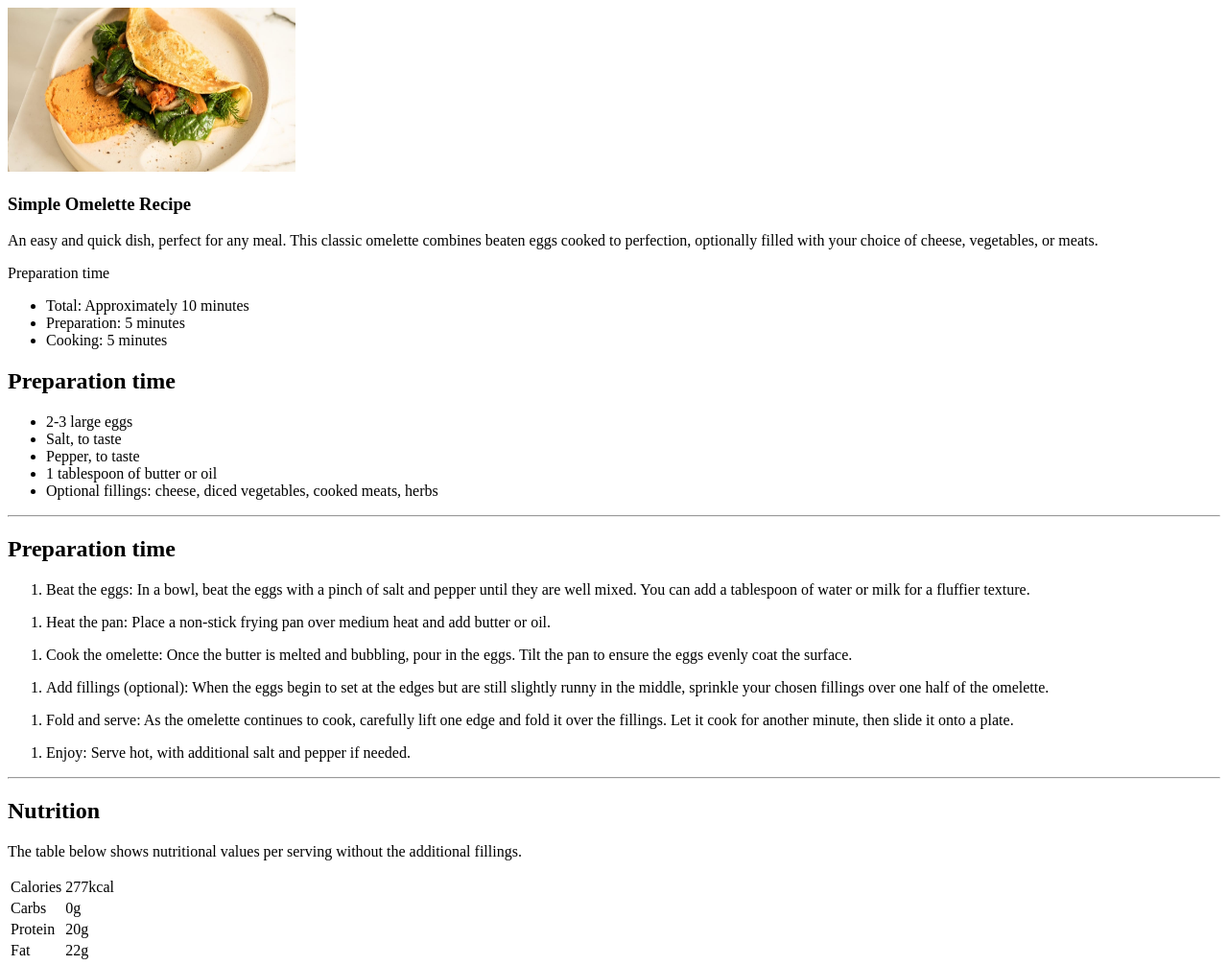
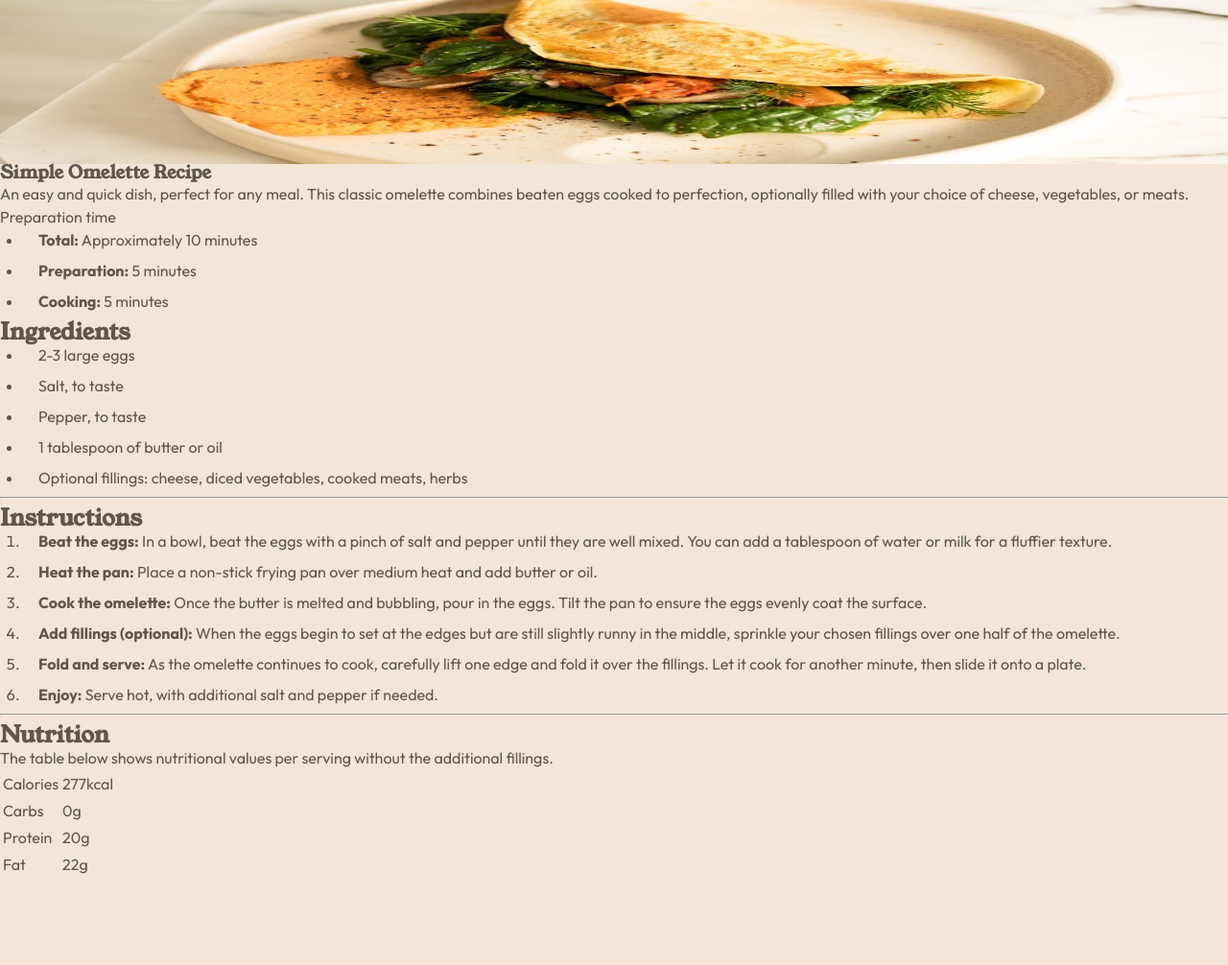
Before and after one commit to devchris03/Recipe, a plain HTML site: page index.html in a window 1280 px wide. Shown: the whole page at 96% size. After the commit the page ends 916 px from the top, so only its background shows below. Drawn offline with Linux system fonts and the light colour scheme.

Commit message:
style: Agrega estilos bases2

```diff
--- /dev/null
+++ b/css/style.css
@@ -0,0 +1,89 @@
+:root {
+    --rose800: rgb(122, 40, 78);
+    --rose50: rgb(255, 247, 251);
+    --stone900: rgb(49, 46, 44);
+    --stone600: rgb(95, 86, 77);
+    --stone150: rgb(227, 221, 215);
+    --stone100: rgb(243, 229, 215);
+    --brown800: rgb(133, 70, 50);
+    --white: rgb(255, 255, 255);
+    --fontPrimary: "Young Serif";
+    --fontSecundary: "Outfit";
+}
+
+
+/* fuentes */
+
+@font-face {
+    font-family: "Young Serif";
+    src: url(../assets/fonts/YoungSerif-Regular.ttf);
+    font-weight: 400;
+    font-style: normal;
+}
+
+@font-face {
+    font-family: "Outfit";
+    src: url(../assets/fonts/Outfit-Regular.ttf);
+    font-weight: 400;
+    font-style: normal;
+}
+
+@font-face {
+    font-family: "Outfit";
+    src: url(../assets/fonts/Outfit-SemiBold.ttf);
+    font-weight: 600;
+    font-style: normal;
+}
+
+@font-face {
+    font-family: "Outfit";
+    src: url(../assets/fonts/Outfit-Bold.ttf);
+    font-weight: 700;
+    font-style: normal;
+}
+
+/* estilos generales */
+
+body {
+    margin: 0;
+    font-family: var(--fontSecundary);
+    color: var(--stone600);
+    line-height: 150%;
+    background: var(--stone100);
+}
+
+img {
+    vertical-align: bottom;
+    inline-size: 100%;
+}
+
+h2,
+h1 {
+    margin: 0;
+    line-height: 100%;
+    font-family: var(--fontPrimary);
+}
+
+p {
+    margin: 0;
+}
+
+ul,
+ol {
+    padding-inline-start: 1.5rem;
+    margin: 0;
+}
+
+li {
+    padding-inline-start: 1rem;
+    margin-block-end: .5rem;
+}
+
+li span {
+    font-weight: 700;
+}
+
+hr {
+    inline-size: 100%;
+    background: var(--stone150);
+}
--- a/index.html
+++ b/index.html
@@ -3,6 +3,7 @@
 <head>
     <meta charset="UTF-8">
     <meta name="viewport" content="width=device-width, initial-scale=1.0">
+    <link rel="stylesheet" href="./css/style.css">
     <title>Recipe</title>
 </head>
 <body>
@@ -26,7 +27,7 @@
             </section> <!-- Preparation -->
 
             <section class="recipe_ingredients">
-                <h2 class="recipe_titleIngredients">Preparation time</h2>
+                <h2 class="recipe_subTitle">Ingredients</h2>
                 <ul class="recipe_listIngredients">
                     <li class="recipeItemIngredients">2-3 large eggs</li>
                     <li class="recipeItemIngredients">Salt, to taste</li>
@@ -39,23 +40,13 @@
             <hr>
 
             <section class="recipe_instructions">
-                <h2 class="recipe_titleInstructions">Preparation time</h2>
+                <h2 class="recipe_subTitle">Instructions</h2>
                 <ol class="recipe_listInstructions">
                     <li class="recipeItemInstructions"><span>Beat the eggs:</span> In a bowl, beat the eggs with a pinch of salt and pepper until they are well mixed. You can add a tablespoon of water or milk for a fluffier texture.</li>
-                </ol>
-                <ol class="recipe_listInstructions">
                     <li class="recipeItemInstructions"><span>Heat the pan:</span> Place a non-stick frying pan over medium heat and add butter or oil.</li>
-                </ol>
-                <ol class="recipe_listInstructions">
                     <li class="recipeItemInstructions"><span>Cook the omelette:</span> Once the butter is melted and bubbling, pour in the eggs. Tilt the pan to ensure the eggs evenly coat the surface.</li>
-                </ol>
-                <ol class="recipe_listInstructions">
                     <li class="recipeItemInstructions"><span>Add fillings (optional):</span> When the eggs begin to set at the edges but are still slightly runny in the middle, sprinkle your chosen fillings over one half of the omelette.</li>
-                </ol>
-                <ol class="recipe_listInstructions">
                     <li class="recipeItemInstructions"><span>Fold and serve:</span> As the omelette continues to cook, carefully lift one edge and fold it over the fillings. Let it cook for another minute, then slide it onto a plate.</li>
-                </ol>
-                <ol class="recipe_listInstructions">
                     <li class="recipeItemInstructions"><span>Enjoy:</span> Serve hot, with additional salt and pepper if needed.</li>
                 </ol>
             </section> <!-- Intructions -->
@@ -63,7 +54,7 @@
             <hr>
 
             <section class="recipe_nutrition">
-                <h2 class="recipe_titleNutrition">Nutrition</h2>
+                <h2 class="recipe_subTitle">Nutrition</h2>
                 <p class="recipe_textNutrition">
                     The table below shows nutritional values per serving without the additional fillings.
                 </p>
```
